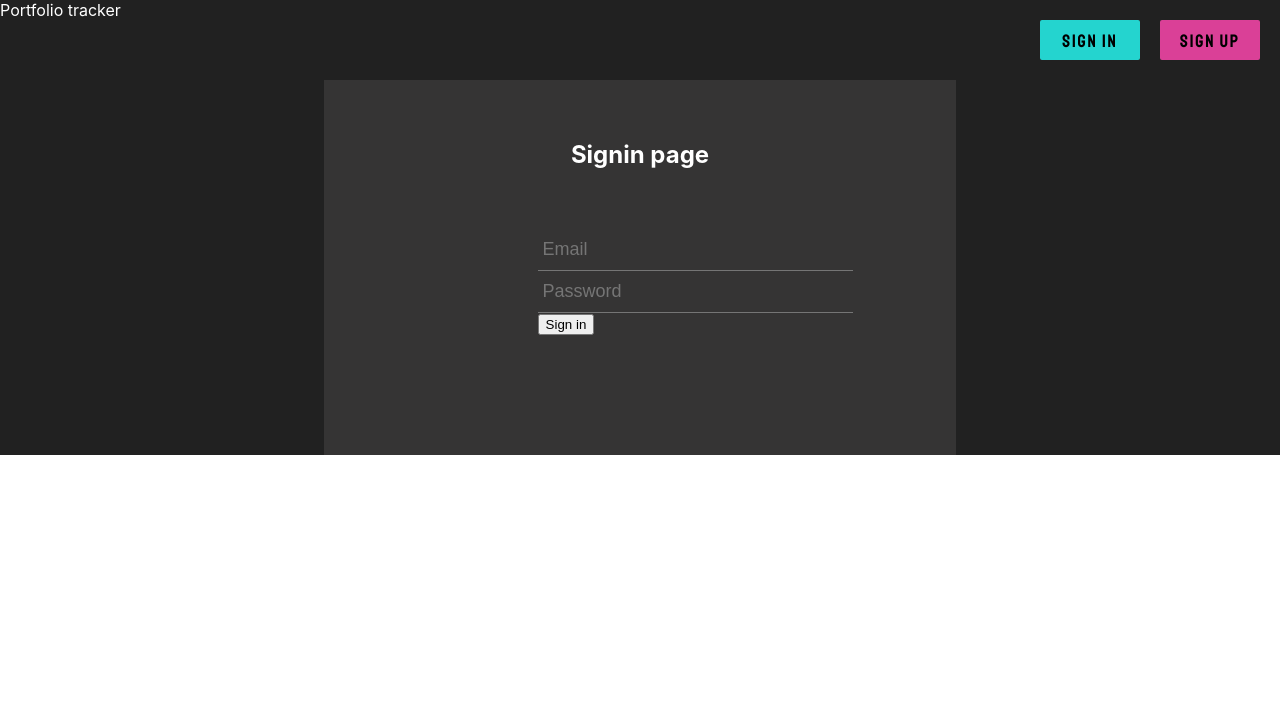
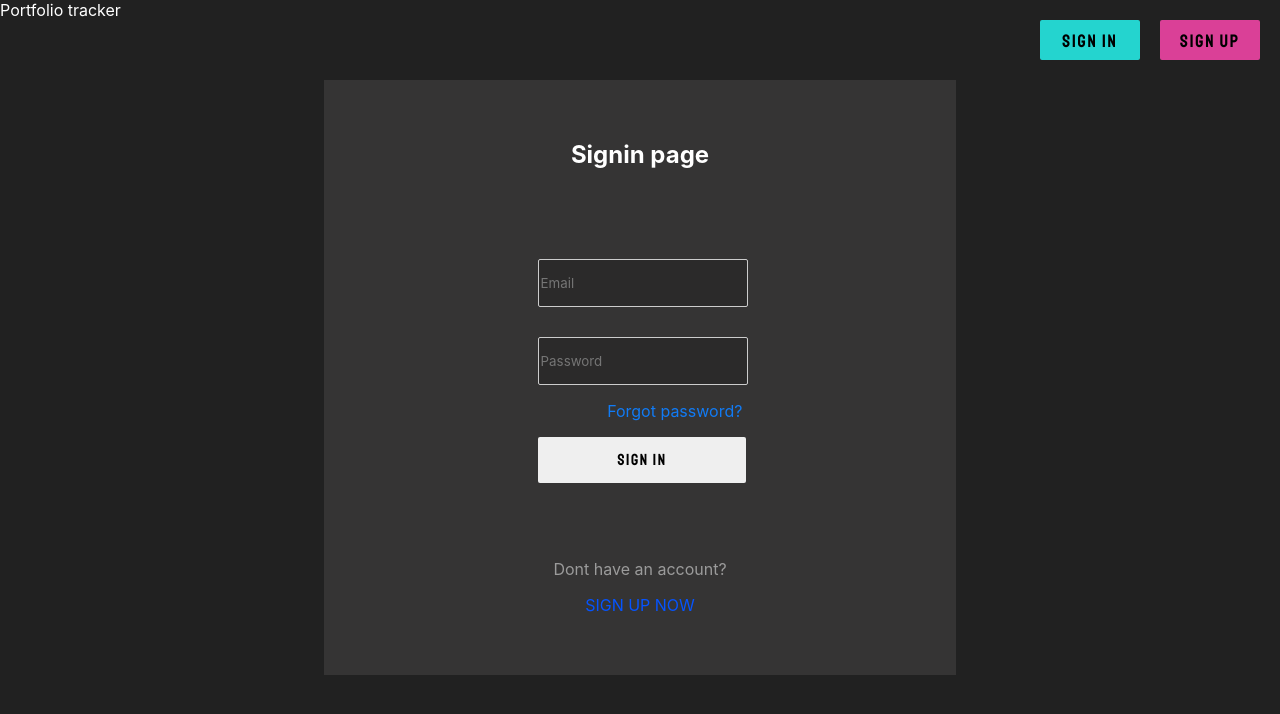
Before and after one commit to JonoMitter/portfolio-tracker, a React (Create React App) app in the folder frontend/: page /signin in a window 1280 px wide. Shown: the top 714 px of the page. Built offline with nearby package versions, Linux system fonts and the light colour scheme.

Commit message:
updated signin form

```diff
--- a/frontend/src/pages/components/SigninForm.jsx
+++ b/frontend/src/pages/components/SigninForm.jsx
@@ -1,7 +1,5 @@
 import React, { useState } from "react";
-import Form from "react-bootstrap/Form";
-import Button from "react-bootstrap/Button";
-
+import { Link } from "react-router-dom";
 import "./SigninForm.scss";
 export default class SigninForm extends React.Component {
   constructor(props) {
@@ -26,23 +24,40 @@ export default class SigninForm extends React.Component {
       <div className="Login">
         <h1 class="signin-title">Signin page</h1>
         <form class="Login" onSubmit={this.handleSubmit}>
-          <div  class="group">
-            <input class="input" type="email" name="email"  placeholder="Email" value={this.state.value} onChange={this.handleChange} />
+          <div class="group">
+            <input
+              class="input"
+              type="email"
+              name="email"
+              placeholder="Email"
+              value={this.state.value}
+              onChange={this.handleChange}
+            />
             <span class="highlight"></span>
             <span class="bar"></span>
-            <label for="name" class="label">Email</label>
+            {/* <label for="name" class="label">Email</label> */}
           </div>
 
-        <div  class="group">
-          <input class="input" type="password" name="pwd" placeholder="Password"/>
-          <span class="highlight"></span>
-          <span class="bar"></span>
-          <label for="name" class="label">Password</label>
+          <div class="group">
+            <input
+              class="input"
+              type="password"
+              name="pwd"
+              placeholder="Password"
+            />
+            <span class="highlight"></span>
+            <span class="bar"></span>
+            {/* <label for="name" class="label">Password</label> */}
+          </div>
+          <p class="passforget">Forgot password?</p>
+          <input type="submit" value="Sign in" class="signinbutton" />
+        </form>
+        <div class="group2">
+          <p class="signinText">Dont have an account?</p>
+          <Link class="signupnow" to="/signup">
+            SIGN UP NOW
+          </Link>
         </div>
-
-        <input type="submit" value="Sign in" />
-      </form>
-
       </div>
     );
   }
--- a/frontend/src/pages/components/SigninForm.scss
+++ b/frontend/src/pages/components/SigninForm.scss
@@ -1,7 +1,8 @@
-$primary: #11998e;
-$secondary: #38ef7d;
-$white: #fff;
-$gray: #9b9b9b;
+@import url('https://fonts.googleapis.com/css?family=Raleway:400,700');
+// $primary: #11998e;
+// $secondary: #38ef7d;
+// $white: #fff;
+// $gray: #9b9b9b;
 .Login {
   margin: auto;
   width: 40%;
@@ -14,57 +15,95 @@ h1.signin-title {
   margin: 0;
 }
 .input {
-  font-size: 18px;
-  padding: 10px 10px 10px 5px;
-  display: block;
-  width: 300px;
-  border: none;
-  border-bottom: 1px solid #757575;
-  background-color: transparent;
-  outline: rgb(53, 52, 52);
+  width: 100%;
+  padding-top: 15px;
+  padding-bottom: 15px;
+  border-radius: 2px;
+  border: 1px solid #ccc;
+  font-family: inherit;
+  background-color: rgb(43, 42, 42);
   color: white;
+
+}
+.group {
+  margin-top: 30px;
+}
+.group2{
+  margin: auto;
+  width: 40%;
+}
+// .label {
+//   color: #999;
+//   font-size: 18px;
+//   font-weight: normal;
+//   position: absolute;
+//   pointer-events: none;
+//   left: 5px;
+//   top: 10px;
+//   transition: 0.2s ease all;
+//   -moz-transition: 0.2s ease all;
+//   -webkit-transition: 0.2s ease all;
+// }
+// .input:focus ~ label,
+// .input:valid ~ label {
+//   top: -20px;
+//   font-size: 14px;
+//   color: rgb(36, 212, 207);
+//   border-radius: 0%;
+// }
+// .bar {
+//   position: relative;
+//   display: block;
+//   width: 300px;
+// }
+// .bar:before,
+// .bar:after {
+//   content: "";
+//   height: 2px;
+//   width: 0;
+//   bottom: 1px;
+//   position: absolute;
+//   background: linear-gradient(90deg, rgba(2,0,36,1) 0%, rgba(36,212,207,1) 0%, rgba(255,0,241,1) 100%);
+//   transition: 0.2s ease all;
+//   -moz-transition: 0.2s ease all;
+//   -webkit-transition: 0.2s ease all;
+// }
+
+// /* active state */
+// .input:focus ~ .bar:before,
+// .input:focus ~ .bar:after {
+//   width: 105%;
+
+// }
+.passforget{
+  float: right;
+  color: rgb(17, 123, 245);
 }
 
-.label {
-  color: #999;
-  font-size: 18px;
-  font-weight: normal;
-  position: absolute;
-  pointer-events: none;
-  left: 5px;
-  top: 10px;
-  transition: 0.2s ease all;
-  -moz-transition: 0.2s ease all;
-  -webkit-transition: 0.2s ease all;
+.signinbutton {
+  font-family: "Staatliches";
+  display: block;
+  text-decoration: none;
+  color: rgb(0, 0, 0);
+  font-size: 16px;
+  letter-spacing: 0.1em;
+  width: 102%;
+  border: none;
+  outline: none;
+  padding: 13px;
+  margin-top: 30px;
+  border-radius: 2px;
 }
-.input:focus ~ label,
-.input:valid ~ label {
-  top: -20px;
-  font-size: 14px;
-  color: rgb(36, 212, 207);
-  border-radius: 0%;
-}
-.bar {
-  position: relative;
-  display: block;
-  width: 300px;
-}
-.bar:before,
-.bar:after {
-  content: "";
-  height: 2px;
-  width: 0;
-  bottom: 1px;
-  position: absolute;
-  background: linear-gradient(90deg, rgba(2,0,36,1) 0%, rgba(36,212,207,1) 0%, rgba(255,0,241,1) 100%);
-  transition: 0.2s ease all;
-  -moz-transition: 0.2s ease all;
-  -webkit-transition: 0.2s ease all;
-}
-
-/* active state */
-.input:focus ~ .bar:before,
-.input:focus ~ .bar:after {
-  width: 105%;
+.signinbutton:hover {
 
 }
+.signinText{
+  text-align: center;
+  color: rgb(155, 155, 155);
+}
+.signupnow{
+  text-decoration: none;
+  color: rgb(5, 84, 255);
+  display: block;
+  text-align: center;
+}
--- a/frontend/src/pages/styles/Signin.scss
+++ b/frontend/src/pages/styles/Signin.scss
@@ -1,5 +1,6 @@
 .signin {
     background-color: rgb(33,33,33);
     width: 100%;
-    height: 100%;
+    height: 100vh;
+    z-index: -1;
 }
```
